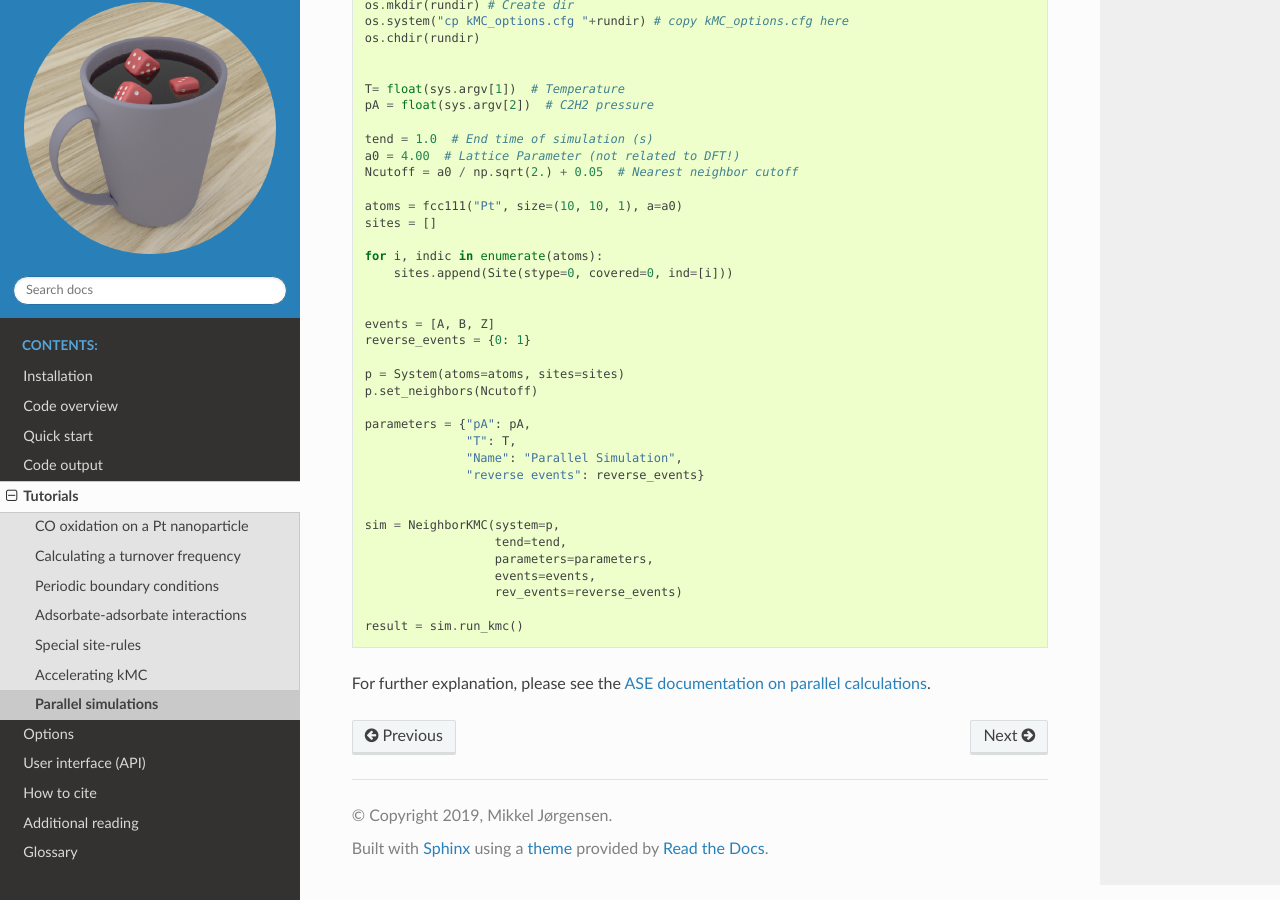
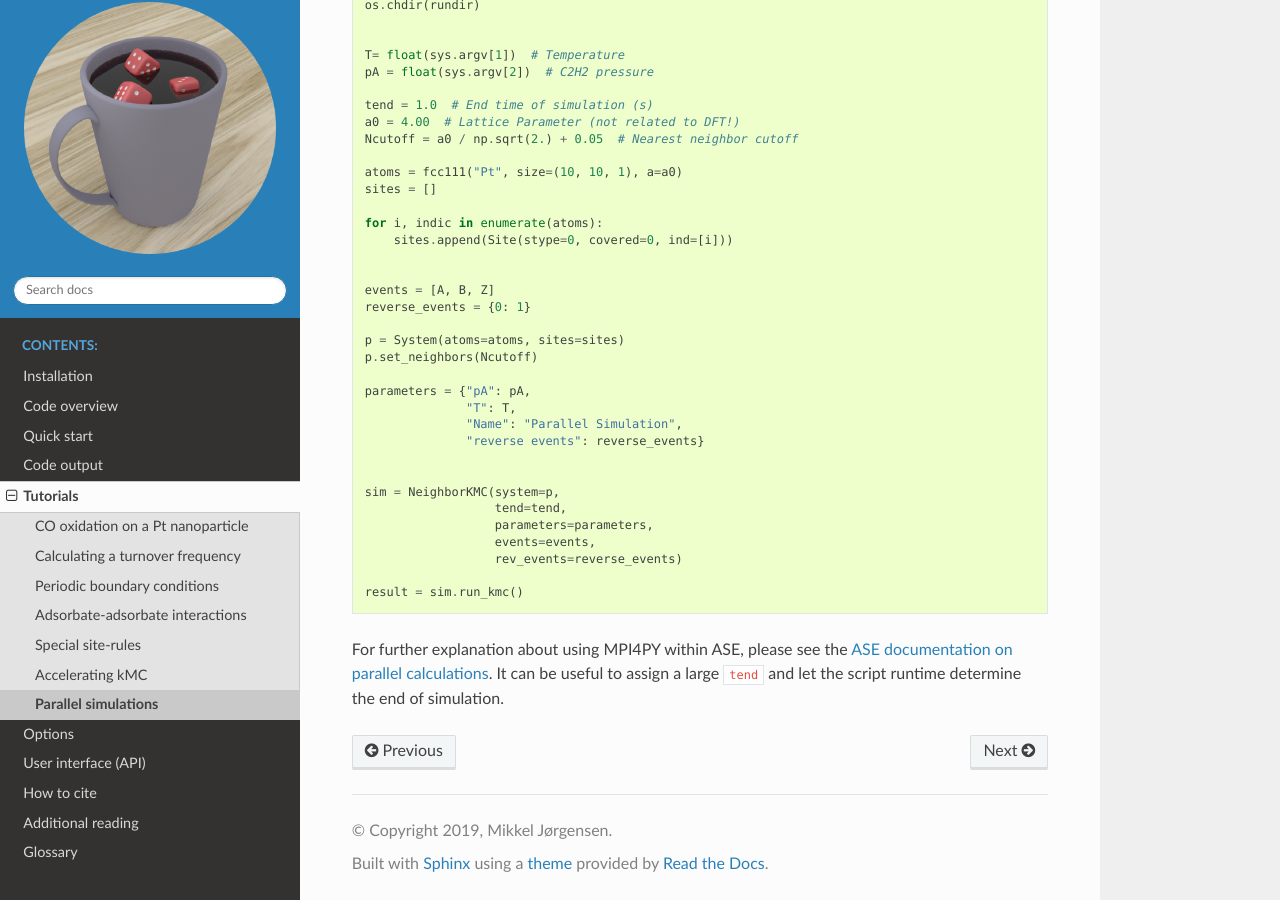
Before and after one commit to sevyharris/MonteCoffee, a Sphinx documentation site: the page built from documentation/tutorials/parallel.rst, in a window 1280 px wide and 900 px high, scrolled down 1418 px. Built offline with Sphinx 7.4.7 and the Read the Docs theme 2.0.0, drawn with Linux system fonts in a browser that asks for light colours; some of the changed text lies outside the part shown.

Commit message:
- small changes to doc.

```diff
--- a/documentation/tutorials/parallel.rst
+++ b/documentation/tutorials/parallel.rst
@@ -108,4 +106,5 @@ Then a while loop copies all dirs called run_* back to the submission directory
     result = sim.run_kmc()
 
 
-For further explanation, please see the `ASE documentation on parallel calculations <https://wiki.fysik.dtu.dk/ase/ase/parallel.html>`_.
+For further explanation about using MPI4PY within ASE, please see the `ASE documentation on parallel calculations <https://wiki.fysik.dtu.dk/ase/ase/parallel.html>`_.
+It can be useful to assign a large :code:`tend` and let the script runtime determine the end of simulation.
```
Also changed, not shown: other parts of documentation/tutorials/parallel.rst (+1 -3 lines), README.md (+1 -1 lines).
